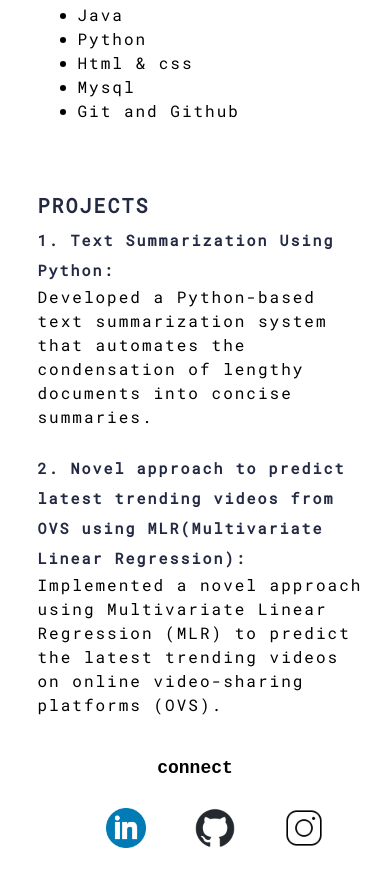
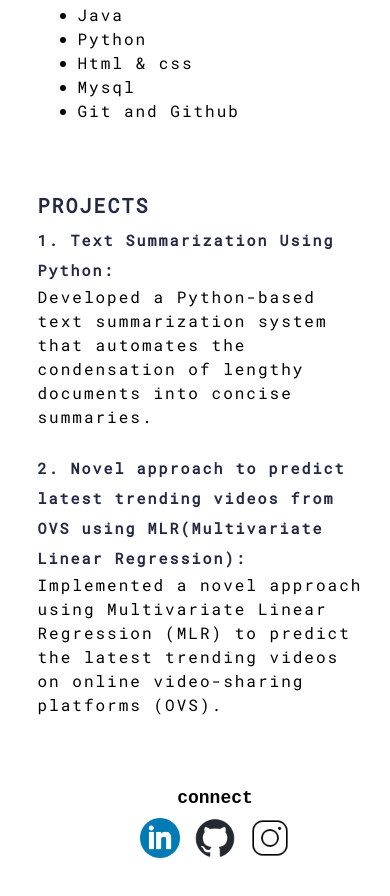
Before and after one commit to shyamvineel/My-portifolio, a plain HTML site: page index.html in a window 390 px wide. Shown: the part 1090-1986 px from the top of the page. Drawn offline with Linux system fonts and the light colour scheme.

Commit message:
connect icons adjusted exactly center

```diff
--- a/index.html
+++ b/index.html
@@ -80,9 +80,8 @@
 
         </div>
     </section>
-    <p class="connect">connect</p>
     <footer>
-
+        <p class="connect">connect</p>
         <div class="footer_container">
             <div class="footer_container_sub">
                 <a href="https://www.linkedin.com/in/vineel-avirapu-4975631a2" >
--- a/styles.css
+++ b/styles.css
@@ -76,15 +76,15 @@ footer{
     margin: auto;
     padding: 20px;
     text-align: center;
-    display: flex;
+    display: block;
     justify-content: center;
     width: 100%;
 }
 .footer_container{
-    width: 20%;
-    height: 50px;
+    margin: auto;
+    width: 200px;
     display: flex;
-    justify-content: center;
+    justify-content: space-between;
     text-align: center;
     padding: 10px;
 
@@ -100,12 +100,10 @@ footer a:hover img{
 .footer_logo{
     width: 40px;
 }
-.footer_container_sub{
-    width: 33.33%;
-}
+
 .connect{
     text-align: center;
-    position: relative;
+
     font-weight: 700;
     font-size: 18px;
     font-family:monospace;
@@ -158,15 +156,18 @@ footer a:hover img{
         width: 100%;
     }
     footer{
+        display: block;
+        justify-content: baseline;
         width: 100%;
     }
     .footer_container{
-        width: 80%;
         margin: auto;
+        width: 150px;
         display: flex;
         justify-content: space-between;
     }
     .connect{
         margin-top: 15px;
+        text-align: center;
     }
 }
```
